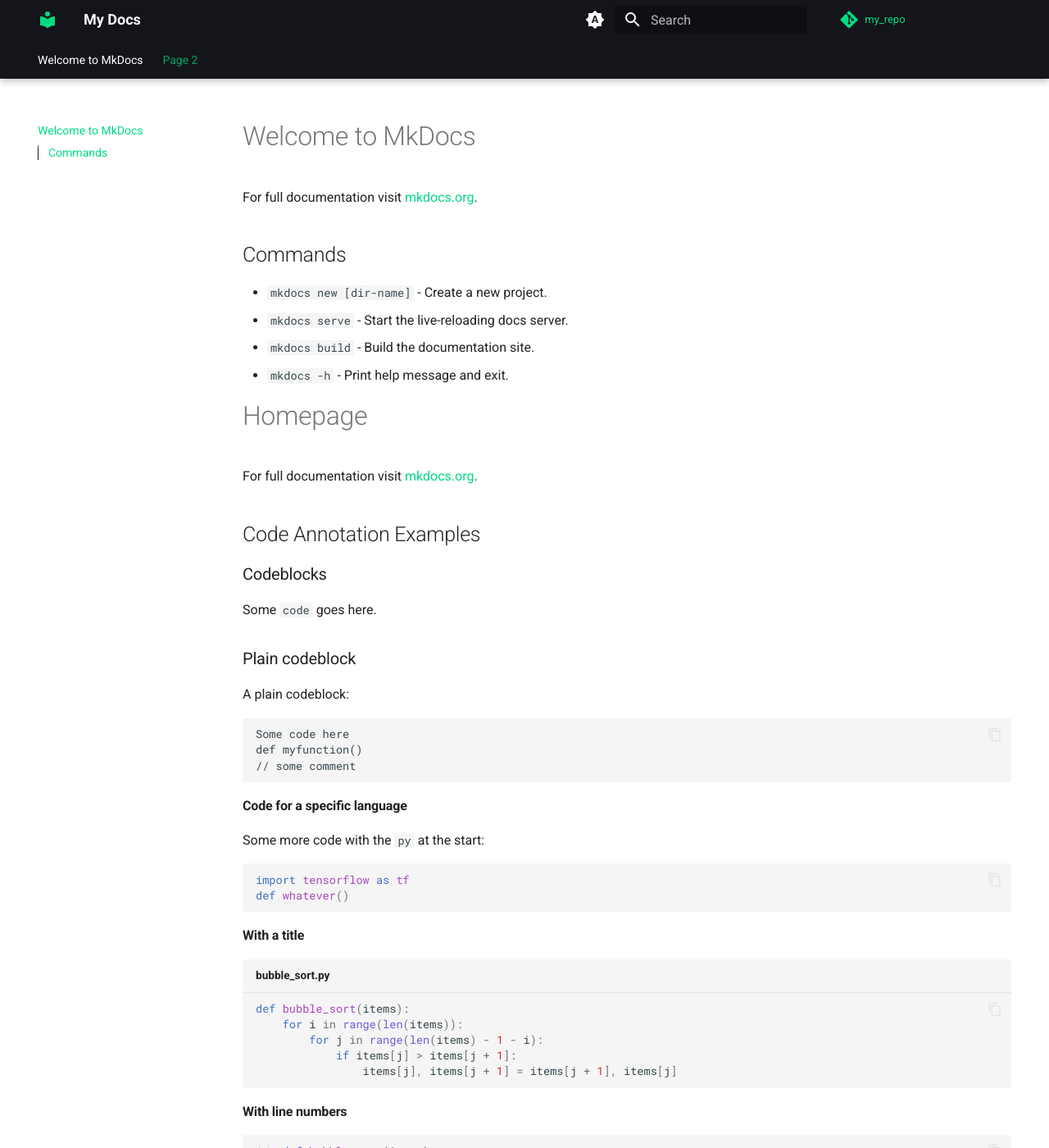
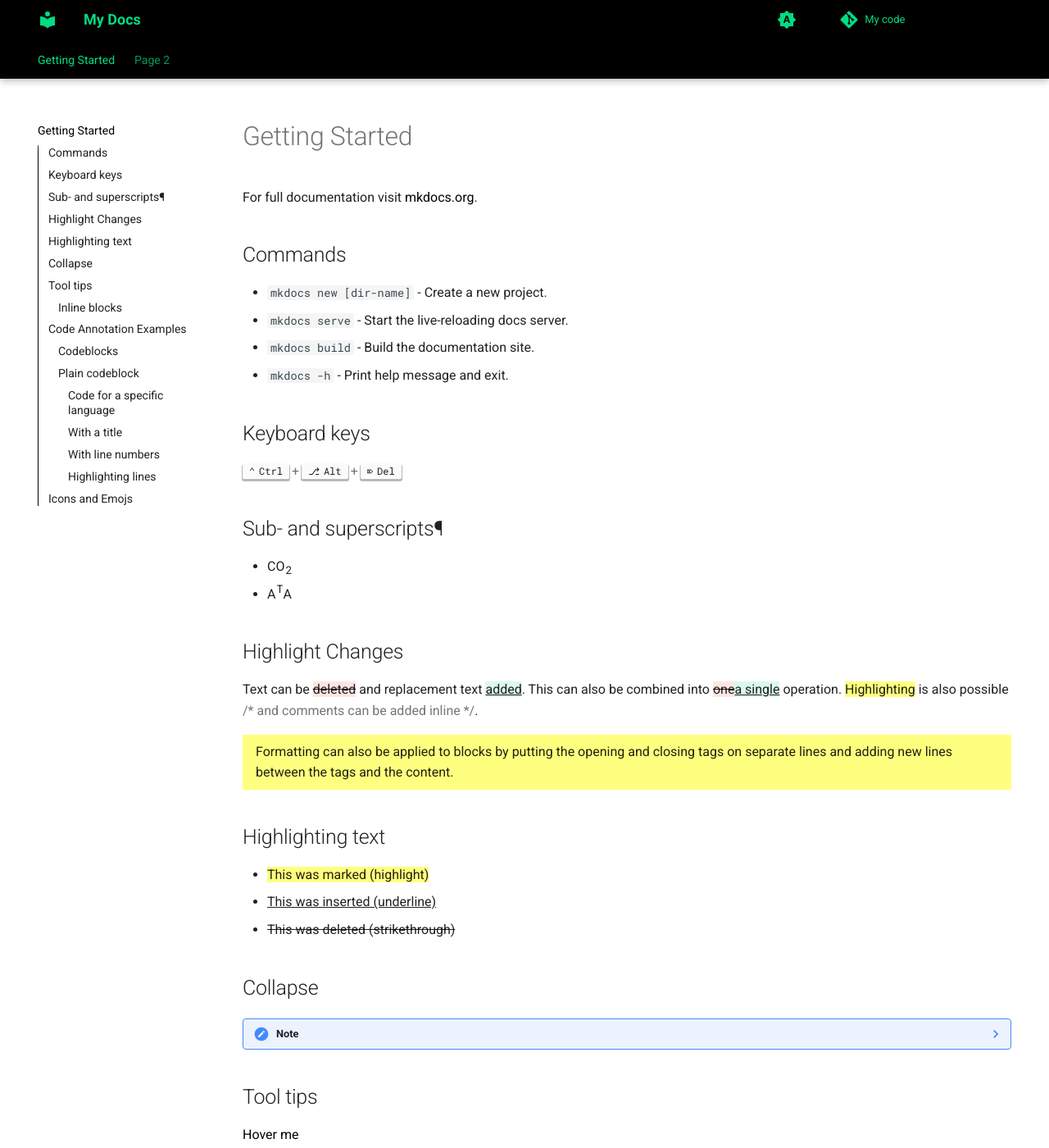
Before and after one commit to iogbole/mkdocs, an MkDocs documentation site: the page built from docs/index.md, in a window 1280 px wide and 1400 px high. Shown: the whole window at 82% size. Built offline with MkDocs 1.6.1 and Material for MkDocs 9.7.7, drawn with Linux system fonts in a browser that asks for light colours; emoji names are drawn with the system emoji font; comment, search, counter and statistics services are not loaded; some of the changed text lies outside the part shown.

Commit message:
customize themed

````diff
--- a/docs/index.md
+++ b/docs/index.md
@@ -1,4 +1,4 @@
-# Welcome to MkDocs
+# Getting Started
 
 For full documentation visit [mkdocs.org](https://www.mkdocs.org).
 
@@ -10,9 +10,94 @@
 * `mkdocs -h` - Print help message and exit.
 
 
-# Homepage
+## Keyboard keys
+++ctrl+alt+del++
 
-For full documentation visit [mkdocs.org](https://www.mkdocs.org).
+## Sub- and superscripts¶
+
+- CO~2~
+- A^T^A
+
+## Highlight Changes
+
+Text can be {--deleted--} and replacement text {++added++}. This can also be
+combined into {~~one~>a single~~} operation. {==Highlighting==} is also
+possible {>>and comments can be added inline<<}.
+
+{==
+
+Formatting can also be applied to blocks by putting the opening and closing
+tags on separate lines and adding new lines between the tags and the content.
+
+==}
+
+## Highlighting text
+
+- ==This was marked (highlight)==
+- ^^This was inserted (underline)^^
+- ~~This was deleted (strikethrough)~~
+
+## Collapse
+
+??? note
+
+    Lorem ipsum dolor sit amet, consectetur adipiscing elit. Nulla et euismod
+    nulla. Curabitur feugiat, tortor non consequat finibus, justo purus auctor
+    massa, nec semper lorem quam in massa.
+
+## Tool tips
+
+[Hover me](https://example.com "I'm a tooltip!")
+
+### Inline blocks
+
+Admonitions can also be rendered as inline blocks (e.g., for sidebars), placing
+them to the right using the `inline` + `end` modifiers, or to the left using
+only the `inline` modifier:
+
+=== ":octicons-k8s-16: K8s"
+
+    !!! tip inline end "K8s"
+
+        Lorem ipsum dolor sit amet, consectetur adipiscing elit. Nulla et
+        euismod nulla. Curabitur feugiat, tortor non consequat finibus, justo
+        purus auctor massa, nec semper lorem quam in massa.
+
+    ``` markdown
+    !!! info inline end "Lorem ipsum"
+
+        Lorem ipsum dolor sit amet, consectetur
+        adipiscing elit. Nulla et euismod nulla.
+        Curabitur feugiat, tortor non consequat
+        finibus, justo purus auctor massa, nec
+        semper lorem quam in massa.
+    ```
+
+    Use `inline end` to align to the right (left for rtl languages).
+
+=== ":octicons-arrow-left-16: Docker"
+
+    !!! info inline "Docker Warning"
+
+        Lorem ipsum dolor sit amet, consectetur adipiscing elit. Nulla et
+        euismod nulla. Curabitur feugiat, tortor non consequat finibus, justo
+        purus auctor massa, nec semper lorem quam in massa.
+
+    ``` markdown
+    !!! info inline "Lorem ipsum"
+
+        Lorem ipsum dolor sit amet, consectetur
+        adipiscing elit. Nulla et euismod nulla.
+        Curabitur feugiat, tortor non consequat
+        finibus, justo purus auctor massa, nec
+        semper lorem quam in massa.
+    ```
+
+
+
+
+
+
 
 ## Code Annotation Examples
 
--- a/docs/stylesheets/extra.css
+++ b/docs/stylesheets/extra.css
@@ -10,25 +10,21 @@
     --md-typeset-a-color--light: #00dc82;
     /* Link color in light mode */
 
-    a {
-        color: #00dc82;
+
+    [data-md-color-scheme="slate"][data-md-color-primary="custom"] {
+        --md-typeset-a-color: #00dc82;
+
     }
 
     ;
 
-    .md-nav--secondary {
-        border-left: .05rem solid #00dc82;
-        ;
+    [data-md-color-primary="black"] {
+        --md-typeset-a-color: #00dc82;
+
     }
 
     ;
 
-    .md-nav__item .md-nav__link--active {
-        color: #00dc82;
-    }
 
-    .md-nav__item .md-nav__link--active code {
-        color: #00dc82;
-    }
 
 }
--- a/mkdocs.yml
+++ b/mkdocs.yml
@@ -4,12 +4,18 @@
   Test docs
 
 # Repository
-repo_name: my_repo
-repo_url: https://github.com/iogbole/test
+repo_name: My code
+repo_url: https://github.com/iogbole/ebpf-network-viz
+
+plugins:
+  - macros
 
 theme:
   name: material
+  icon:
+    repo: fontawesome/brands/git-alt
   features:
+    - header.autohide
     - navigation.tabs
     - navigation.tabs.sticky
     - navigation.instant
@@ -24,6 +30,7 @@
     - search.highlight
     - content.tabs.link
     - content.code.copy
+    - content.tooltips
   language: en
 
   palette:
@@ -39,8 +46,8 @@
       toggle:
         icon: material/brightness-7
         name: Switch to dark mode
-      primary: black
-      accent: lime
+      primary: custom
+      accent: purple
 
     # Palette toggle for dark mode
     - media: "(prefers-color-scheme: dark)"
@@ -55,6 +62,9 @@
 
 extra:
   generator: true #to hide the Material footer
+  product_name: "Israel"
+  variables:
+    product_name: My Product
   social:
     - icon: fontawesome/brands/github-alt
       link: https://github.com/iogbole
@@ -62,11 +72,23 @@
       link: https://twitter.com/iogbole
     - icon: fontawesome/brands/linkedin
       link: https://www.linkedin.com/in/iogbole
+  consent:
+    title: Cookie consent
+    description: >-
+      We use cookies to recognize your repeated visits and preferences, as well
+      as to measure the effectiveness of our documentation and whether users
+      find what they're searching for. With your consent, you're helping us to
+      make our documentation better.
 
 markdown_extensions:
   - pymdownx.highlight:
       anchor_linenums: true
   - pymdownx.inlinehilite
+  - pymdownx.critic
+  - pymdownx.caret
+  - pymdownx.keys
+  - pymdownx.mark
+  - pymdownx.tilde
   - pymdownx.snippets
   - admonition
   - pymdownx.arithmatex:
@@ -74,9 +96,13 @@
   - footnotes
   - pymdownx.details
   - pymdownx.superfences
-  - pymdownx.mark
+  - pymdownx.tabbed:
+      alternate_style: true
   - attr_list
   - tables
+  - pymdownx.emoji:
+      emoji_index: !!python/name:material.extensions.emoji.twemoji
+      emoji_generator: !!python/name:material.extensions.emoji.to_svg
 
 copyright: |
   &copy; 202X <a href="https://github.com/iogbole"  target="_blank" rel="noopener">Israel</a>
--- /dev/null
+++ b/overrides/announce.html
@@ -0,0 +1 @@
+This is test announcementx
````
Also changed, not shown: README.md (+2 -1 lines), docs/page2.md (+7 -0 lines), 1 other file.
